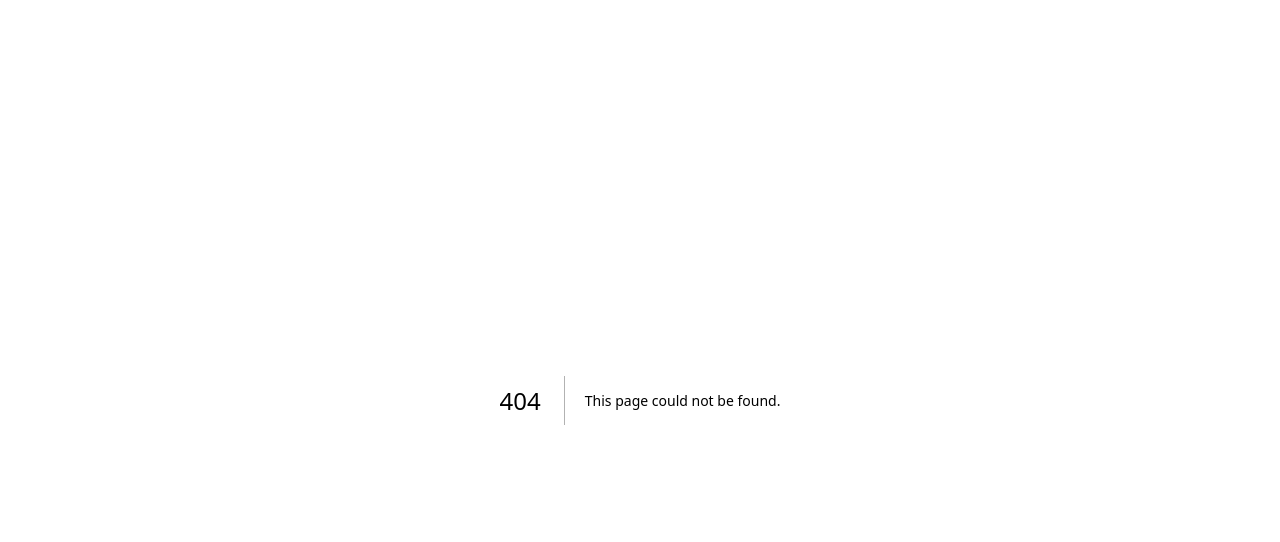
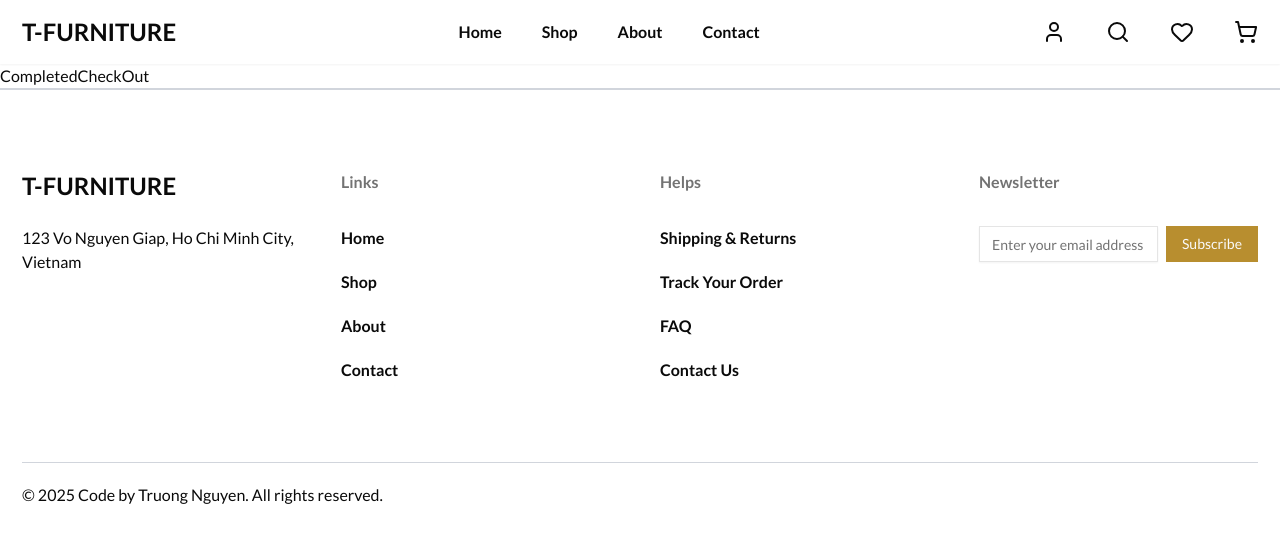
Before and after one commit to huutruong2304/furniture-demo-1, a Next.js app: page /cart/completed-order in a window 1280 px wide. Before the commit this address had no page. Shown: the top 542 px of the page. Built offline with nearby package versions, Linux system fonts and the light colour scheme.

Commit message:
feat: build ui for checkout page

```diff
--- a/app/(main)/_components/cart/summary-section.tsx
+++ b/app/(main)/_components/cart/summary-section.tsx
@@ -27,7 +27,7 @@ const SummarySection = ({ subtotal, tax, total, onCheckout }: Props) => {
         <span>Total:</span>
         <span>${total}</span>
       </div>
-      <Link href="/checkout">
+      <Link href="/cart/checkout">
         <Button className="w-full mt-4 cursor-pointer font-bold" size="lg" onClick={onCheckout}>
           Proceed to Checkout
         </Button>
--- /dev/null
+++ b/app/(main)/cart/completed-order/page.tsx
@@ -0,0 +1,9 @@
+import React from 'react';
+
+type Props = {};
+
+function CompletedCheckOut({}: Props) {
+  return <div>CompletedCheckOut</div>;
+}
+
+export default CompletedCheckOut;
--- a/app/(main)/(cart)/cart/page.tsx
+++ b/app/(main)/cart/page.tsx
@@ -3,7 +3,7 @@ import ProductInCart from '@/components/custom/product/product-in-cart';
 import BannerLayout from '@/components/layout/banner-layout';
 import { Table, TableBody, TableHead, TableHeader, TableRow } from '@/components/ui/table';
 import React from 'react';
-import SummarySection from '../../_components/cart/summary-section';
+import SummarySection from '../_components/cart/summary-section';
 import { useFieldArray, useForm } from 'react-hook-form';
 
 type CartFormValues = {
```
Also changed, not shown: app/(main)/cart/checkout/page.tsx (renamed from app/(main)/(cart)/checkout/page.tsx).
